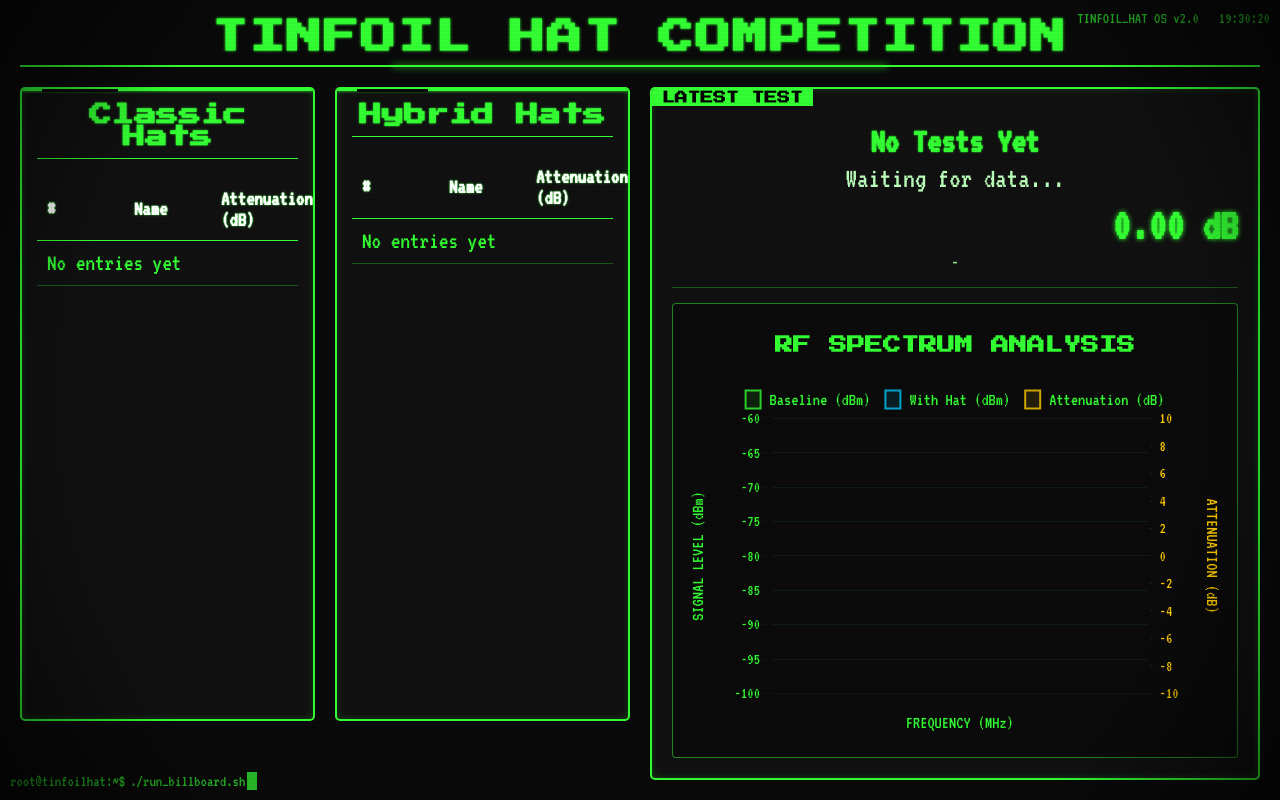
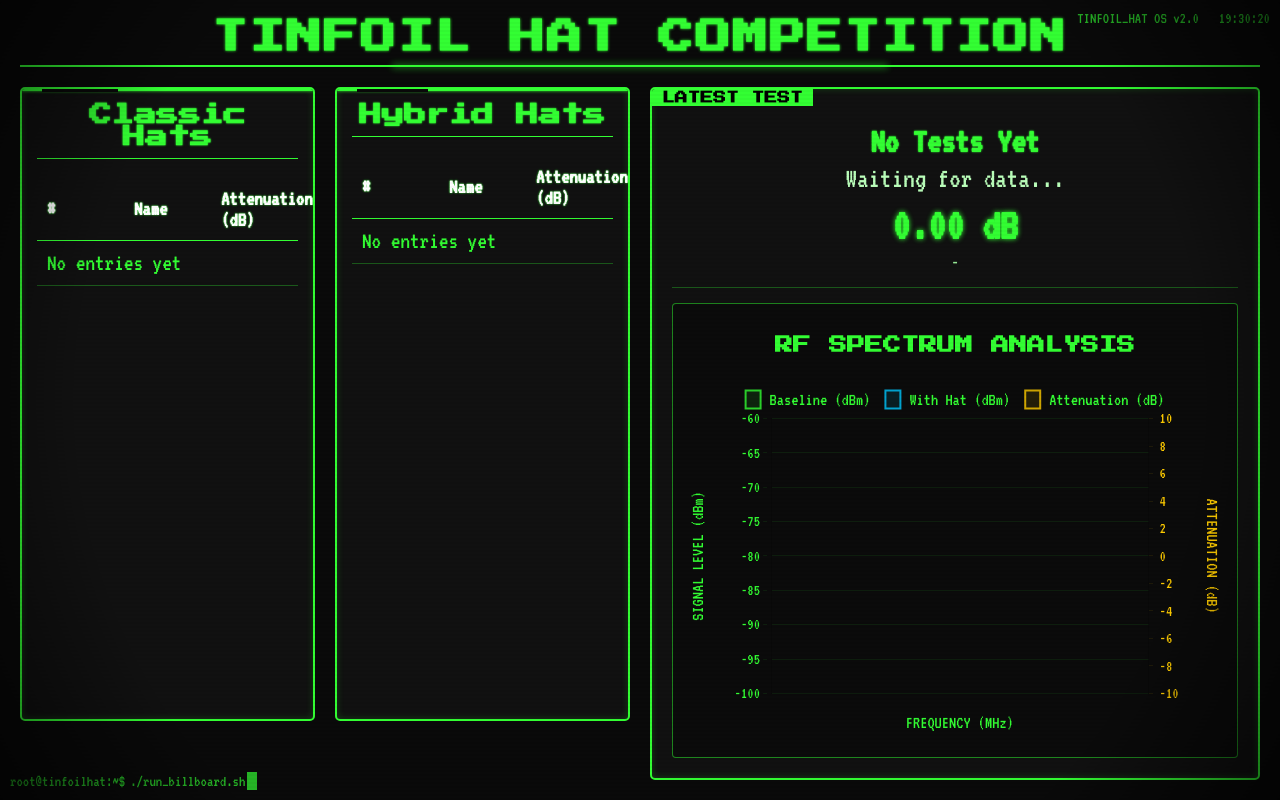
Before and after one commit to amne51ac/tinfoilhat, a Flask app: page /billboard in a window 1280 px wide. Run offline with Flask 2, Linux system fonts and the light colour scheme; data that the repository does not hold is empty; parts of the project's set-up code (start-up, migrations or seed data) failed here and were passed over; some libraries are stand-ins or nearby versions.

Commit message:
Centering attenuation

```diff
--- a/tinfoilhat/routes.py
+++ b/tinfoilhat/routes.py
@@ -495,8 +495,8 @@
                 "hat_type": "baseline",
                 "attenuation": 0.0,
                 "date": "In Progress",
-                "is_baseline_start": True
-            }
+                "is_baseline_start": True,
+            },
         }
 
         # Broadcast to all clients with high priority
@@ -1273,8 +1273,8 @@
                         "name": contestant["name"],
                         "hat_type": contestant["hat_type"],
                         "attenuation": test_result["average_attenuation"],
-                        "date": format_datetime(datetime.now())
-                    }
+                        "date": format_datetime(datetime.now()),
+                    },
                 }
 
                 # Update the global variable to notify SSE clients of test completion
@@ -1283,7 +1283,9 @@
 
                 # Broadcast the test completion event to all clients
                 broadcast_test_event(test_complete_data)
-                print(f"Broadcasting test completion for {contestant['name']} with score {test_result['average_attenuation']:.2f}dB")
+                print(
+                    f"Broadcasting test completion for {contestant['name']} with score {test_result['average_attenuation']:.2f}dB"
+                )
 
         except Exception as e:
             print(f"Error emitting test_complete event: {str(e)}")
@@ -2188,7 +2190,7 @@
     # Update event_data with latest leaderboard data if this is a test_complete event
     if event_data.get("event_type") == "test_complete":
         # Get latest leaderboard data to ensure clients have up-to-date info
-        db = get_db()
+        get_db()
 
         # Get leaderboard data for classic hats
         leaderboard_classic = get_leaderboard_data("classic")
--- a/tinfoilhat/templates/billboard.html
+++ b/tinfoilhat/templates/billboard.html
@@ -221,7 +221,7 @@
         }
 
         .attenuation {
-            text-align: right;
+            text-align: center;
             font-weight: bold;
             font-family: monospace;
             font-size: 1.3em;
@@ -319,6 +319,7 @@
             margin-bottom: 5px;
             font-family: 'VT323', monospace;
             text-shadow: 0 0 5px #33ff33;
+            text-align: center; /* Center the text */
         }
 
         #recent-test .test-date {
```
